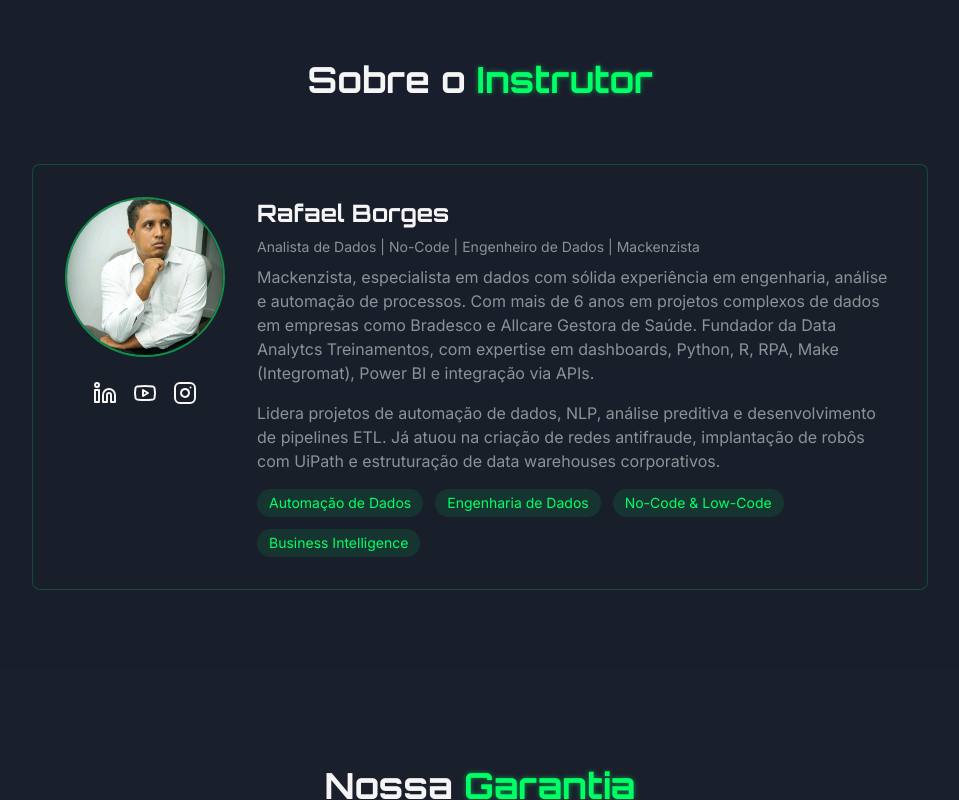
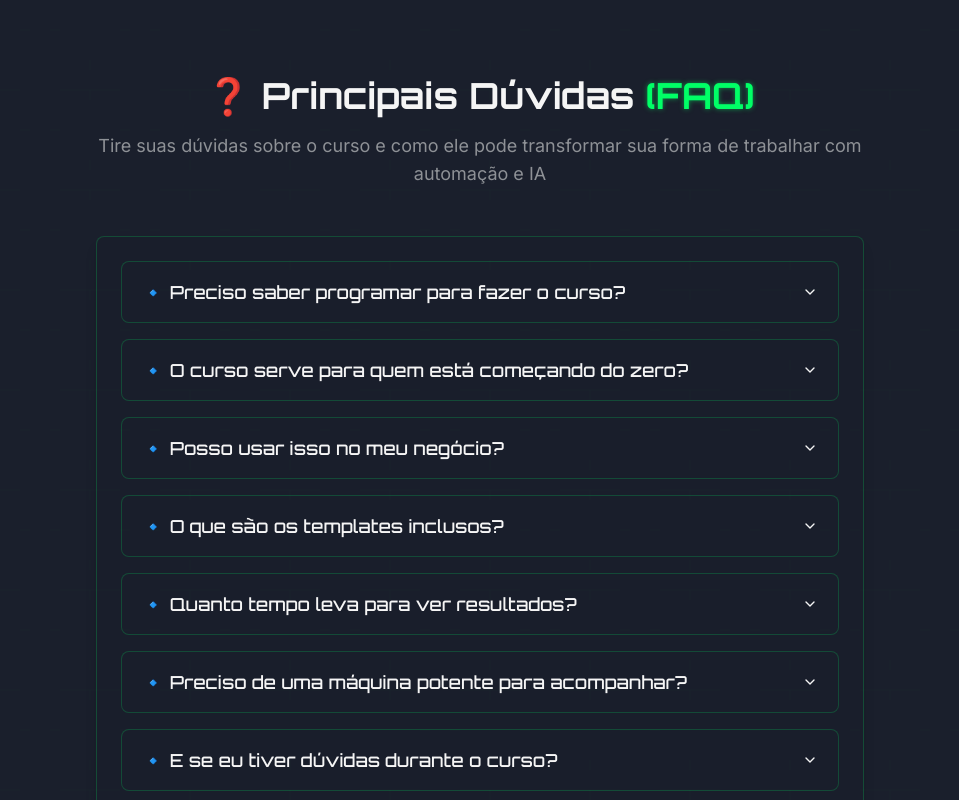
Before and after one commit to Iadonai/ai-automation-flow-master, a React (Vite) app: page / in a window 1280 px wide. Shown: the part 6160-6960 px from the top of the page, without its empty margins (160-1119 px from the left). Built offline with nearby package versions, Linux system fonts and the light colour scheme.

Commit message:
Add FAQ section
Include a Frequently Asked Questions (FAQ) section with provided questions and answers.

```diff
--- /dev/null
+++ b/src/components/CourseFaq.tsx
@@ -0,0 +1,97 @@
+
+import React, { useState } from 'react';
+import { ChevronDown } from 'lucide-react';
+import {
+  Accordion,
+  AccordionContent,
+  AccordionItem,
+  AccordionTrigger
+} from "@/components/ui/accordion";
+
+const CourseFaq = () => {
+  const [openItem, setOpenItem] = useState<string | null>(null);
+
+  const faqItems = [
+    {
+      id: "faq-1",
+      question: "Preciso saber programar para fazer o curso?",
+      answer: "Não! O curso é totalmente visual e guiado. Você vai aprender a usar o n8n e outras ferramentas de IA sem escrever código, mesmo lidando com tecnologias avançadas como APIs, RAGs, embeddings e Docker."
+    },
+    {
+      id: "faq-2",
+      question: "O curso serve para quem está começando do zero?",
+      answer: "Sim. Começamos do básico e avançamos até projetos mais complexos. Mesmo que você nunca tenha ouvido falar em automação ou IA, conseguirá acompanhar e aplicar o que for ensinado."
+    },
+    {
+      id: "faq-3",
+      question: "Posso usar isso no meu negócio?",
+      answer: "Com certeza! O curso é feito especialmente para quem quer aplicar automações em empresas reais. Seja para agendamento, atendimento, prospecção ou redução de tarefas manuais — você terá templates prontos para começar."
+    },
+    {
+      id: "faq-4",
+      question: "O que são os templates inclusos?",
+      answer: "São fluxos prontos no n8n que você poderá adaptar e usar imediatamente. Exemplos:\n\n• Agendamento para clínicas e imobiliárias\n• Prospecção automática de leads\n• Automação de SEO com IA\n• CRM com análise de sentimentos"
+    },
+    {
+      id: "faq-5",
+      question: "Quanto tempo leva para ver resultados?",
+      answer: "Depende do seu ritmo. Em poucos dias você já poderá automatizar tarefas simples. Em algumas semanas, poderá criar agentes de IA completos e fluxos avançados com integrações externas."
+    },
+    {
+      id: "faq-6",
+      question: "Preciso de uma máquina potente para acompanhar?",
+      answer: "Não. Com um computador comum (com internet), você consegue acompanhar as aulas e fazer as automações locais ou em nuvem (com Docker, se preferir)."
+    },
+    {
+      id: "faq-7",
+      question: "E se eu tiver dúvidas durante o curso?",
+      answer: "Você terá acesso a uma comunidade exclusiva para alunos, onde poderá tirar dúvidas diretamente com o instrutor e trocar experiências com outros alunos."
+    },
+    {
+      id: "faq-8",
+      question: "Por quanto tempo terei acesso ao curso?",
+      answer: "O acesso é vitalício, incluindo atualizações futuras e novos templates que forem adicionados ao longo do tempo."
+    },
+    {
+      id: "faq-9",
+      question: "Recebo certificado?",
+      answer: "Sim. Ao concluir todas as aulas, você receberá um certificado de conclusão, válido para comprovar sua nova habilidade."
+    }
+  ];
+
+  return (
+    <section id="faq" className="py-16 md:py-24 relative circuit-bg">
+      <div className="container-custom">
+        <div className="text-center mb-12">
+          <h2 className="text-3xl md:text-4xl font-bold mb-4">
+            ❓ Principais Dúvidas <span className="glow-text">(FAQ)</span>
+          </h2>
+          <p className="text-lg text-cyber-gray mb-8 max-w-3xl mx-auto">
+            Tire suas dúvidas sobre o curso e como ele pode transformar sua forma de trabalhar com automação e IA
+          </p>
+        </div>
+
+        <div className="max-w-3xl mx-auto bg-cyber-dark/70 border border-cyber-bright-green/20 rounded-lg p-6 shadow-lg">
+          <Accordion type="single" collapsible className="space-y-4">
+            {faqItems.map((item) => (
+              <AccordionItem
+                key={item.id}
+                value={item.id}
+                className="border border-cyber-bright-green/20 rounded-lg px-5 overflow-hidden bg-cyber-dark/50"
+              >
+                <AccordionTrigger className="py-4 text-left hover:no-underline">
+                  <span className="text-lg font-medium">🔹 {item.question}</span>
+                </AccordionTrigger>
+                <AccordionContent className="text-cyber-gray pb-4 pt-2 whitespace-pre-line">
+                  {item.answer}
+                </AccordionContent>
+              </AccordionItem>
+            ))}
+          </Accordion>
+        </div>
+      </div>
+    </section>
+  );
+};
+
+export default CourseFaq;
--- a/src/pages/Index.tsx
+++ b/src/pages/Index.tsx
@@ -9,6 +9,7 @@ import CourseInstructor from '../components/CourseInstructor';
 import CourseGuarantee from '../components/CourseGuarantee';
 import CourseFooter from '../components/CourseFooter';
 import CourseBenefitsExtended from '../components/CourseBenefitsExtended';
+import CourseFaq from '../components/CourseFaq';
 
 const Index = () => {
   // Images for the course - adjust paths as needed
@@ -46,6 +47,9 @@ const Index = () => {
       {/* Audience Section */}
       <CourseAudience />
 
+      {/* FAQ Section */}
+      <CourseFaq />
+
       {/* Instructor Section */}
       <CourseInstructor />
 
```
